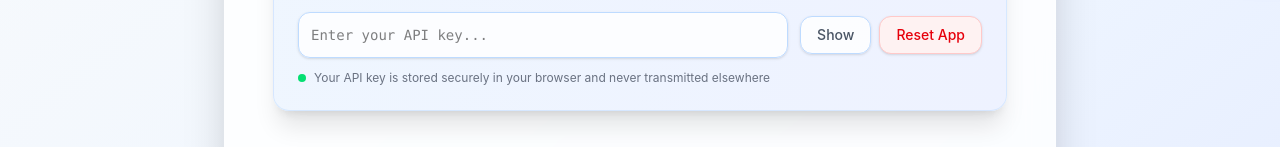
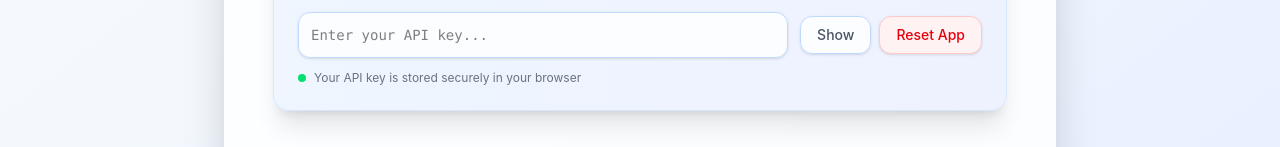
Before and after one commit to yaredtekile/addis_ai_platform, a React (Vite) app: page / in a window 1280 px wide. Shown: the part 283-430 px from the top of the page. Built offline with nearby package versions, Linux system fonts and the light colour scheme; no server answers.

Commit message:
(fix) texts

```diff
--- a/src/App.jsx
+++ b/src/App.jsx
@@ -196,7 +196,7 @@ function App() {
               </div>
               <div className="text-xs text-gray-500 mt-3 flex items-center gap-2">
                 <div className="w-2 h-2 bg-green-400 rounded-full"></div>
-                Your API key is stored securely in your browser and never transmitted elsewhere
+                Your API key is stored securely in your browser
               </div>
             </div>
           </div>
```
